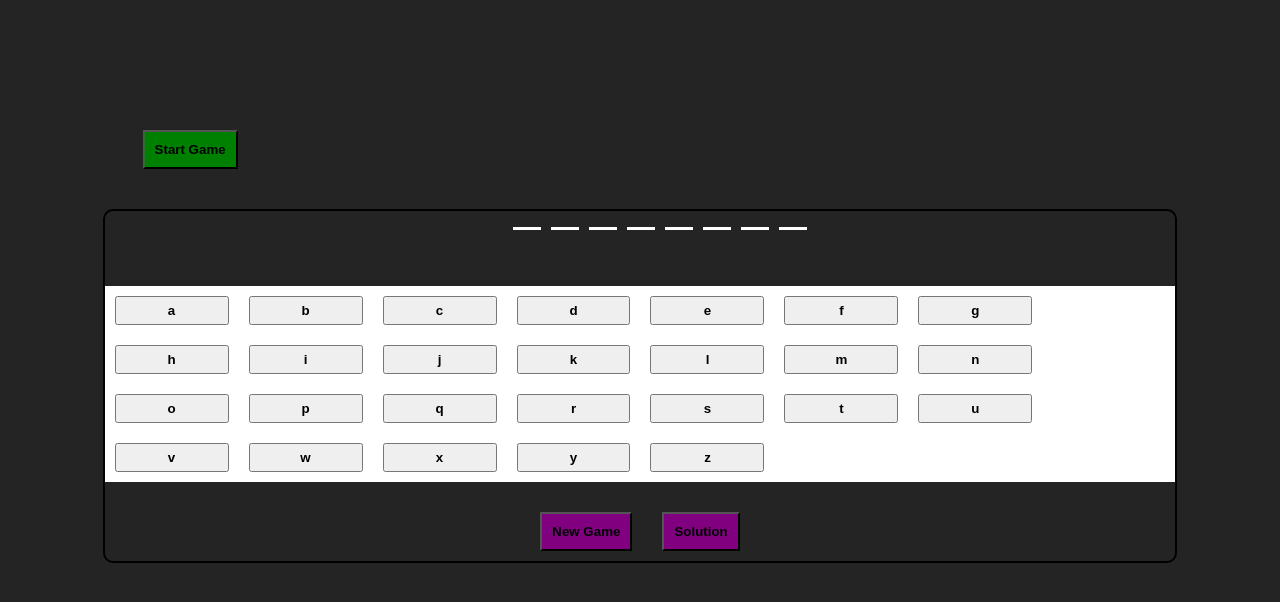
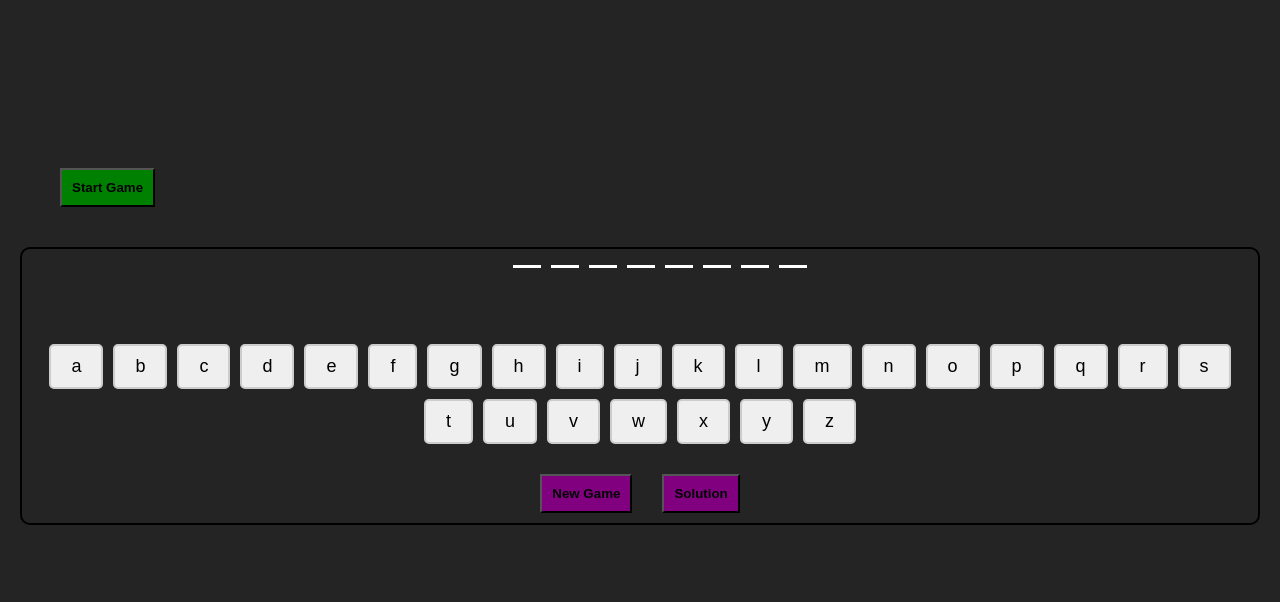
Before and after one commit to Cogger101/my-ts-game, a website built with Vite: page index.html in a window 1280 px wide. Shown: the part 94-696 px from the top of the page. Built offline with nearby package versions, Linux system fonts and the light colour scheme.

Commit message:
creating a dynamically generated keyboard, reshuffleing file structure and creating a data file

```diff
--- a/index.html
+++ b/index.html
@@ -26,40 +26,14 @@
                     <li class="word-display__letter"></li>
                 </ul>
 
-                <div class="keyboard">
-                    <button class="keyboard__letter">a</button
-                    ><button class="keyboard__letter">b</button
-                    ><button class="keyboard__letter">c</button
-                    ><button class="keyboard__letter">d</button
-                    ><button class="keyboard__letter">e</button
-                    ><button class="keyboard__letter">f</button
-                    ><button class="keyboard__letter">g</button
-                    ><button class="keyboard__letter">h</button
-                    ><button class="keyboard__letter">i</button
-                    ><button class="keyboard__letter">j</button
-                    ><button class="keyboard__letter">k</button
-                    ><button class="keyboard__letter">l</button
-                    ><button class="keyboard__letter">m</button
-                    ><button class="keyboard__letter">n</button
-                    ><button class="keyboard__letter">o</button
-                    ><button class="keyboard__letter">p</button
-                    ><button class="keyboard__letter">q</button
-                    ><button class="keyboard__letter">r</button
-                    ><button class="keyboard__letter">s</button
-                    ><button class="keyboard__letter">t</button
-                    ><button class="keyboard__letter">u</button
-                    ><button class="keyboard__letter">v</button
-                    ><button class="keyboard__letter">w</button
-                    ><button class="keyboard__letter">x</button
-                    ><button class="keyboard__letter">y</button
-                    ><button class="keyboard__letter">z</button>
-                </div>
+                <div class="keyboard"></div>
                 <div class="in-game-btn">
                     <button class="in-game-btn__new-game">New Game</button>
                     <button class="in-game-btn__solution">Solution</button>
                 </div>
             </div>
         </main>
+        <footer></footer>
         <script type="module" src="/src/main.ts"></script>
     </body>
 </html>
--- /dev/null
+++ b/src/data.ts
@@ -0,0 +1,32 @@
+export const alphabet = [
+    "a",
+    "b",
+    "c",
+    "d",
+    "e",
+    "f",
+    "g",
+    "h",
+    "i",
+    "j",
+    "k",
+    "l",
+    "m",
+    "n",
+    "o",
+    "p",
+    "q",
+    "r",
+    "s",
+    "t",
+    "u",
+    "v",
+    "w",
+    "x",
+    "y",
+    "z",
+];
+
+export const animals: string[] = ["DOG", "CAT", "SNAKE"];
+export const cities: string[] = ["LONDON", "PARIS", "MADRID"];
+export const countries: string[] = ["ENGLAND", "FRANCE", "SPAIN"];
--- a/src/main.ts
+++ b/src/main.ts
@@ -1,30 +1,19 @@
-import "./style.scss";
+import "./styles/style.scss";
+import { alphabet, animals, cities, countries } from "./data";
 
-const alphabet = [
-    "a",
-    "b",
-    "c",
-    "d",
-    "e",
-    "f",
-    "g",
-    "h",
-    "i",
-    "j",
-    "k",
-    "l",
-    "m",
-    "n",
-    "o",
-    "p",
-    "q",
-    "r",
-    "s",
-    "t",
-    "u",
-    "v",
-    "w",
-    "x",
-    "y",
-    "z",
-];
+const keyboard = document.querySelector<HTMLDivElement>(".keyboard");
+
+if (!keyboard) {
+    throw new Error("Can't find keyboard div element");
+}
+
+alphabet.forEach((letter) => {
+    const keyboardLetterBtn = document.createElement("button");
+    keyboardLetterBtn.textContent = letter;
+    keyboardLetterBtn.classList.add("keyboard__letter");
+
+    keyboardLetterBtn.addEventListener("click", () => {
+        console.log(`${letter} button was clicked on the keyboard`);
+    });
+    keyboard.appendChild(keyboardLetterBtn);
+});
--- /dev/null
+++ b/src/styles/keyboard.scss
@@ -0,0 +1,21 @@
+.keyboard {
+    display: flex;
+    flex-wrap: wrap;
+    justify-content: center;
+    gap: 10px;
+    margin-top: 20px;
+
+    &__letter {
+        padding: 10px 20px;
+        font-size: 18px;
+        cursor: pointer;
+        border: 2px solid #ccc;
+        border-radius: 5px;
+        transition: background-color 0.3s ease, transform 0.2s ease;
+    }
+    &__letter:hover {
+        background-color: #4caf50;
+        color: white;
+        transform: scale(1.1);
+    }
+}
--- a/src/style.scss
+++ b/src/styles/style.scss
@@ -1,3 +1,5 @@
+@use "./keyboard.scss";
+
 :root {
     font-family: Inter, system-ui, Avenir, Helvetica, Arial, sans-serif;
     line-height: 1.5;
@@ -52,19 +54,19 @@
     }
 }
 
-.keyboard {
-    background-color: white;
-    font-weight: bold;
-    font-family: Arial;
-    gap: 5px;
-    &__letter {
-        width: calc(100% / 9 - 5px);
-        margin: 10px;
-        font-weight: bold;
-        font-family: Arial;
-        padding: 5px;
-    }
-}
+// .keyboard {
+//     background-color: white;
+//     font-weight: bold;
+//     font-family: Arial;
+//     gap: 5px;
+//     &__letter {
+//         width: calc(100% / 9 - 5px);
+//         margin: 10px;
+//         font-weight: bold;
+//         font-family: Arial;
+//         padding: 5px;
+//     }
+// }
 .in-game-btn {
     display: flex;
     margin: 10px;
```
